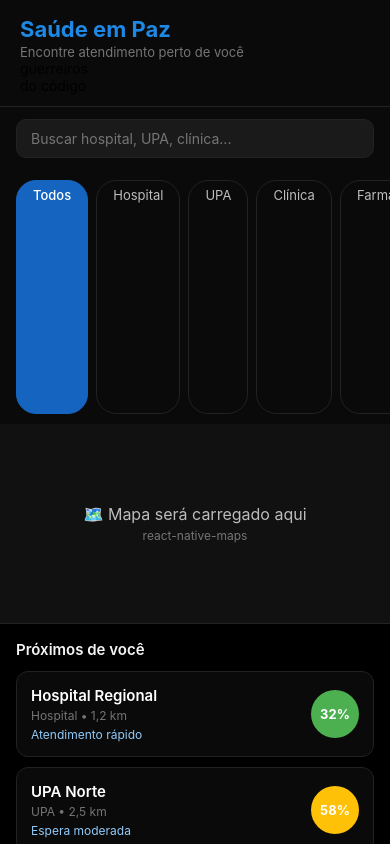
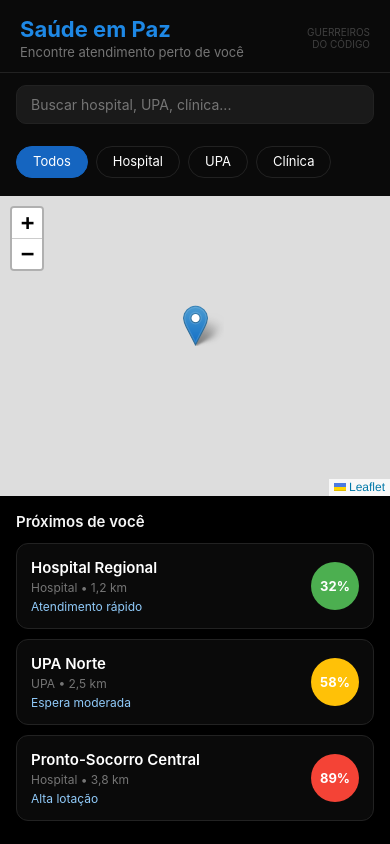
Before and after one commit to cristianstand77-ux/Projeto-saude-eficaz, a React Native app: screen / in a window 390 px wide. Built offline with nearby package versions, Linux system fonts and the light colour scheme.

Commit message:
Update App.js

```diff
--- a/App.js
+++ b/App.js
@@ -1,13 +1,30 @@
+import React, { useState } from 'react'; // IMPORTANTE: Adicionado useState
 import { StatusBar } from 'expo-status-bar';
 import { StyleSheet, View, Text, TextInput, TouchableOpacity, ScrollView, SafeAreaView } from 'react-native';
 import Colors from './src/styles/colors';
+import MapScreen from './leaflet';
+
+// 1. Centralizamos os dados em uma lista (Array)
+const DADOS_LOCAIS = [
+  { id: '1', nome: 'Hospital Regional', tipo: 'Hospital', dist: '1,2 km', status: 'Atendimento rápido', percent: 32, cor: Colors.status.free },
+  { id: '2', nome: 'UPA Norte', tipo: 'UPA', dist: '2,5 km', status: 'Espera moderada', percent: 58, cor: Colors.status.moderate },
+  { id: '3', nome: 'Pronto-Socorro Central', tipo: 'Hospital', dist: '3,8 km', status: 'Alta lotação', percent: 89, cor: Colors.status.busy },
+];
 
 export default function App() {
+  // 2. Criamos o estado da busca
+  const [busca, setBusca] = useState('');
+
+  // 3. Criamos a lista filtrada dinamicamente
+  const locaisFiltrados = DADOS_LOCAIS.filter(item =>
+    item.nome.toLowerCase().includes(busca.toLowerCase()) ||
+    item.tipo.toLowerCase().includes(busca.toLowerCase())
+  );
+
   return (
     <SafeAreaView style={styles.container}>
       <StatusBar style="light" />
 
-      {/* Cabeçalho */}
       <View style={styles.header}>
         <View style={styles.headerRow}>
           <View>
@@ -18,235 +35,85 @@ export default function App() {
         </View>
       </View>
 
-      {/* Barra de busca */}
+      {/* 4. CONECTAMOS O INPUT AO ESTADO */}
       <View style={styles.searchContainer}>
         <TextInput
           style={styles.searchInput}
           placeholder="Buscar hospital, UPA, clínica..."
           placeholderTextColor={Colors.white.ghost}
+          value={busca}
+          onChangeText={(t) => setBusca(t)} // Isso faz a pesquisa funcionar
         />
       </View>
 
-      {/* Filtros */}
+      {/* Filtros que também pesquisam ao clicar */}
       <ScrollView horizontal showsHorizontalScrollIndicator={false} style={styles.filtersRow}>
-        <TouchableOpacity style={[styles.filterBtn, styles.filterActive]}>
-          <Text style={styles.filterTextActive}>Todos</Text>
+        {['Todos', 'Hospital', 'UPA', 'Clínica'].map((filtro) => (
+          <TouchableOpacity
+            key={filtro}
+            style={[styles.filterBtn, (busca === filtro || (filtro === 'Todos' && busca === '')) && styles.filterActive]}
+            onPress={() => setBusca(filtro === 'Todos' ? '' : filtro)}
+          >
+            <Text style={styles.filterText}>{filtro}</Text>
           </TouchableOpacity>
-        <TouchableOpacity style={styles.filterBtn}>
-          <Text style={styles.filterText}>Hospital</Text>
-        </TouchableOpacity>
-        <TouchableOpacity style={styles.filterBtn}>
-          <Text style={styles.filterText}>UPA</Text>
-        </TouchableOpacity>
-        <TouchableOpacity style={styles.filterBtn}>
-          <Text style={styles.filterText}>Clínica</Text>
-        </TouchableOpacity>
-        <TouchableOpacity style={styles.filterBtn}>
-          <Text style={styles.filterText}>Farmácia</Text>
-        </TouchableOpacity>
+        ))}
       </ScrollView>
 
-      {/* Área do mapa (placeholder até integrar react-native-maps) */}
-      <View style={styles.mapPlaceholder}>
-        <Text style={styles.mapPlaceholderText}>🗺️ Mapa será carregado aqui</Text>
-        <Text style={styles.mapPlaceholderSub}>react-native-maps</Text>
+      <View style={styles.mapContainer}>
+        <MapScreen />
       </View>
 
-      {/* Lista de locais próximos */}
       <ScrollView style={styles.listContainer}>
-        <Text style={styles.sectionTitle}>Próximos de você</Text>
+        <Text style={styles.sectionTitle}>
+          {busca ? `Resultados para "${busca}"` : "Próximos de você"}
+        </Text>
 
-        {/* Card — livre */}
-        <TouchableOpacity style={styles.card}>
+        {/* 5. RENDERIZAMOS A LISTA FILTRADA */}
+        {locaisFiltrados.length > 0 ? (
+          locaisFiltrados.map((item) => (
+            <TouchableOpacity key={item.id} style={styles.card}>
               <View style={styles.cardLeft}>
-            <Text style={styles.cardName}>Hospital Regional</Text>
-            <Text style={styles.cardType}>Hospital • 1,2 km</Text>
-            <Text style={styles.cardWait}>Atendimento rápido</Text>
+                <Text style={styles.cardName}>{item.nome}</Text>
+                <Text style={styles.cardType}>{item.tipo} • {item.dist}</Text>
+                <Text style={styles.cardWait}>{item.status}</Text>
               </View>
-          <View style={[styles.statusBadge, { backgroundColor: Colors.status.free }]}>
-            <Text style={styles.statusText}>32%</Text>
+              <View style={[styles.statusBadge, { backgroundColor: item.cor }]}>
+                <Text style={styles.statusText}>{item.percent}%</Text>
               </View>
             </TouchableOpacity>
-
-        {/* Card — moderado */}
-        <TouchableOpacity style={styles.card}>
-          <View style={styles.cardLeft}>
-            <Text style={styles.cardName}>UPA Norte</Text>
-            <Text style={styles.cardType}>UPA • 2,5 km</Text>
-            <Text style={styles.cardWait}>Espera moderada</Text>
-          </View>
-          <View style={[styles.statusBadge, { backgroundColor: Colors.status.moderate }]}>
-            <Text style={styles.statusText}>58%</Text>
-          </View>
-        </TouchableOpacity>
-
-        {/* Card — lotado */}
-        <TouchableOpacity style={styles.card}>
-          <View style={styles.cardLeft}>
-            <Text style={styles.cardName}>Pronto-Socorro Central</Text>
-            <Text style={styles.cardType}>Hospital • 3,8 km</Text>
-            <Text style={styles.cardWait}>Alta lotação</Text>
-          </View>
-          <View style={[styles.statusBadge, { backgroundColor: Colors.status.busy }]}>
-            <Text style={styles.statusText}>89%</Text>
-          </View>
-        </TouchableOpacity>
-
+          ))
+        ) : (
+          <Text style={{ color: Colors.white.ghost, textAlign: 'center', marginTop: 20 }}>
+            Nenhum local encontrado.
+          </Text>
+        )}
       </ScrollView>
-
     </SafeAreaView>
   );
 }
 
+// ... mantenha seus estilos (styles) abaixo iguais
 const styles = StyleSheet.create({
-
-  // Layout base
-  container: {
-    flex: 1,
-    backgroundColor: Colors.black.pure,
-  },
-
-  // Cabeçalho
-  header: {
-    paddingHorizontal: 20,
-    paddingTop: 16,
-    paddingBottom: 12,
-    backgroundColor: Colors.black.rich,
-    borderBottomWidth: 1,
-    borderBottomColor: Colors.black.surface,
-  },
-  headerTitle: {
-    fontSize: 22,
-    fontWeight: 'bold',
-    color: Colors.blue.medium,
-  },
-  headerSubtitle: {
-    fontSize: 13,
-    color: Colors.white.ghost,
-    marginTop: 2,
-  },
-
-  // Busca
-  searchContainer: {
-    paddingHorizontal: 16,
-    paddingVertical: 12,
-    backgroundColor: Colors.black.rich,
-  },
-  searchInput: {
-    backgroundColor: Colors.black.muted,
-    borderRadius: 10,
-    paddingHorizontal: 14,
-    paddingVertical: 10,
-    color: Colors.white.pure,
-    fontSize: 14,
-    borderWidth: 1,
-    borderColor: Colors.black.surface,
-  },
-
-  // Filtros
-  filtersRow: {
-    paddingHorizontal: 16,
-    paddingVertical: 10,
-    backgroundColor: Colors.black.rich,
-  },
-  filterBtn: {
-    paddingHorizontal: 16,
-    paddingVertical: 6,
-    borderRadius: 20,
-    borderWidth: 1,
-    borderColor: Colors.black.surface,
-    marginRight: 8,
-  },
-  filterActive: {
-    backgroundColor: Colors.blue.primary,
-    borderColor: Colors.blue.primary,
-  },
-  filterText: {
-    color: Colors.white.muted,
-    fontSize: 13,
-  },
-  filterTextActive: {
-    color: Colors.white.pure,
-    fontSize: 13,
-    fontWeight: '500',
-  },
-
-  // Mapa placeholder
-  mapPlaceholder: {
-    height: 200,
-    backgroundColor: Colors.black.soft,
-    alignItems: 'center',
-    justifyContent: 'center',
-    borderBottomWidth: 1,
-    borderBottomColor: Colors.black.surface,
-  },
-  mapPlaceholderText: {
-    color: Colors.white.muted,
-    fontSize: 16,
-  },
-  mapPlaceholderSub: {
-    color: Colors.white.ghost,
-    fontSize: 12,
-    marginTop: 4,
-  },
-
-  // Lista
-  listContainer: {
-    flex: 1,
-    paddingHorizontal: 16,
-    paddingTop: 16,
-  },
-  sectionTitle: {
-    fontSize: 15,
-    fontWeight: '600',
-    color: Colors.white.soft,
-    marginBottom: 12,
-  },
-
-  // Cards
-  card: {
-    backgroundColor: Colors.black.rich,
-    borderRadius: 12,
-    padding: 14,
-    marginBottom: 10,
-    flexDirection: 'row',
-    alignItems: 'center',
-    justifyContent: 'space-between',
-    borderWidth: 1,
-    borderColor: Colors.black.surface,
-  },
-  cardLeft: {
-    flex: 1,
-  },
-  cardName: {
-    fontSize: 15,
-    fontWeight: '600',
-    color: Colors.white.pure,
-  },
-  cardType: {
-    fontSize: 12,
-    color: Colors.white.ghost,
-    marginTop: 3,
-  },
-  cardWait: {
-    fontSize: 12,
-    color: Colors.blue.pale,
-    marginTop: 4,
-  },
-
-  // Badge de lotação
-  statusBadge: {
-    width: 48,
-    height: 48,
-    borderRadius: 24,
-    alignItems: 'center',
-    justifyContent: 'center',
-    marginLeft: 12,
-  },
-  statusText: {
-    color: Colors.white.pure,
-    fontSize: 13,
-    fontWeight: 'bold',
-  },
-
+  container: { flex: 1, backgroundColor: Colors.black.pure },
+  header: { paddingHorizontal: 20, paddingTop: 16, paddingBottom: 12, backgroundColor: Colors.black.rich, borderBottomWidth: 1, borderBottomColor: Colors.black.surface },
+  headerRow: { flexDirection: 'row', justifyContent: 'space-between', alignItems: 'center' },
+  headerTitle: { fontSize: 22, fontWeight: 'bold', color: Colors.blue.medium },
+  headerSubtitle: { fontSize: 13, color: Colors.white.ghost, marginTop: 2 },
+  watermark: { fontSize: 10, color: Colors.white.ghost, textAlign: 'right', opacity: 0.5, textTransform: 'uppercase' },
+  searchContainer: { paddingHorizontal: 16, paddingVertical: 12, backgroundColor: Colors.black.rich },
+  searchInput: { backgroundColor: Colors.black.muted, borderRadius: 10, paddingHorizontal: 14, paddingVertical: 10, color: Colors.white.pure, fontSize: 14, borderWidth: 1, borderColor: Colors.black.surface },
+  filtersRow: { maxHeight: 60, paddingHorizontal: 16, paddingVertical: 10, backgroundColor: Colors.black.rich },
+  filterBtn: { paddingHorizontal: 16, paddingVertical: 6, borderRadius: 20, borderWidth: 1, borderColor: Colors.black.surface, marginRight: 8, height: 32 },
+  filterActive: { backgroundColor: Colors.blue.primary, borderColor: Colors.blue.primary },
+  filterText: { color: Colors.white.pure, fontSize: 13 },
+  mapContainer: { height: 300, width: '100%', overflow: 'hidden', backgroundColor: Colors.black.soft },
+  listContainer: { flex: 1, paddingHorizontal: 16, paddingTop: 16 },
+  sectionTitle: { fontSize: 15, fontWeight: '600', color: Colors.white.soft, marginBottom: 12 },
+  card: { backgroundColor: Colors.black.rich, borderRadius: 12, padding: 14, marginBottom: 10, flexDirection: 'row', alignItems: 'center', justifyContent: 'space-between', borderWidth: 1, borderColor: Colors.black.surface },
+  cardLeft: { flex: 1 },
+  cardName: { fontSize: 15, fontWeight: '600', color: Colors.white.pure },
+  cardType: { fontSize: 12, color: Colors.white.ghost, marginTop: 3 },
+  cardWait: { fontSize: 12, color: Colors.blue.pale, marginTop: 4 },
+  statusBadge: { width: 48, height: 48, borderRadius: 24, alignItems: 'center', justifyContent: 'center', marginLeft: 12 },
+  statusText: { color: Colors.white.pure, fontSize: 13, fontWeight: 'bold' },
 });
```
Lines whose indentation alone changed are shown as unchanged.
